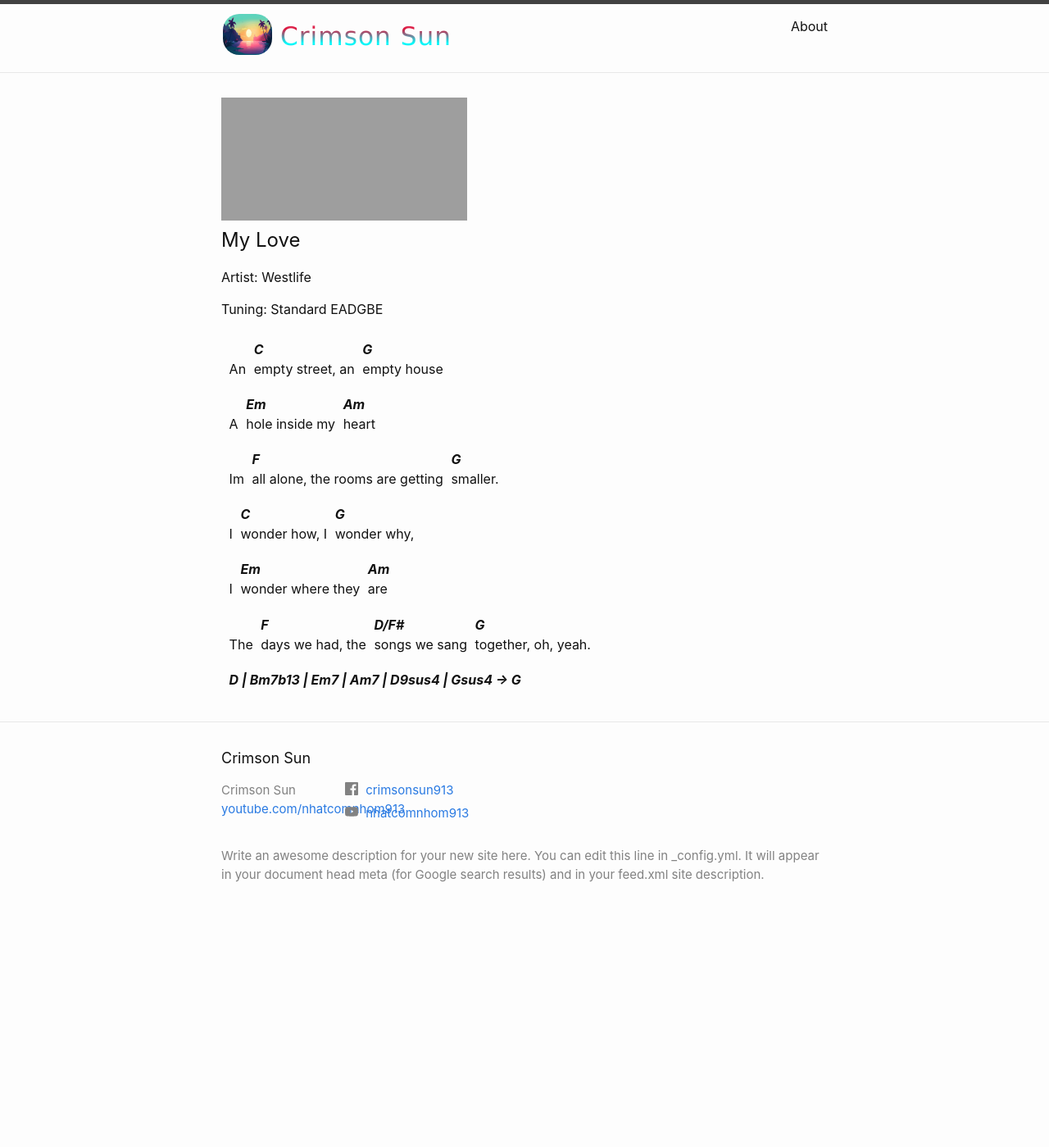
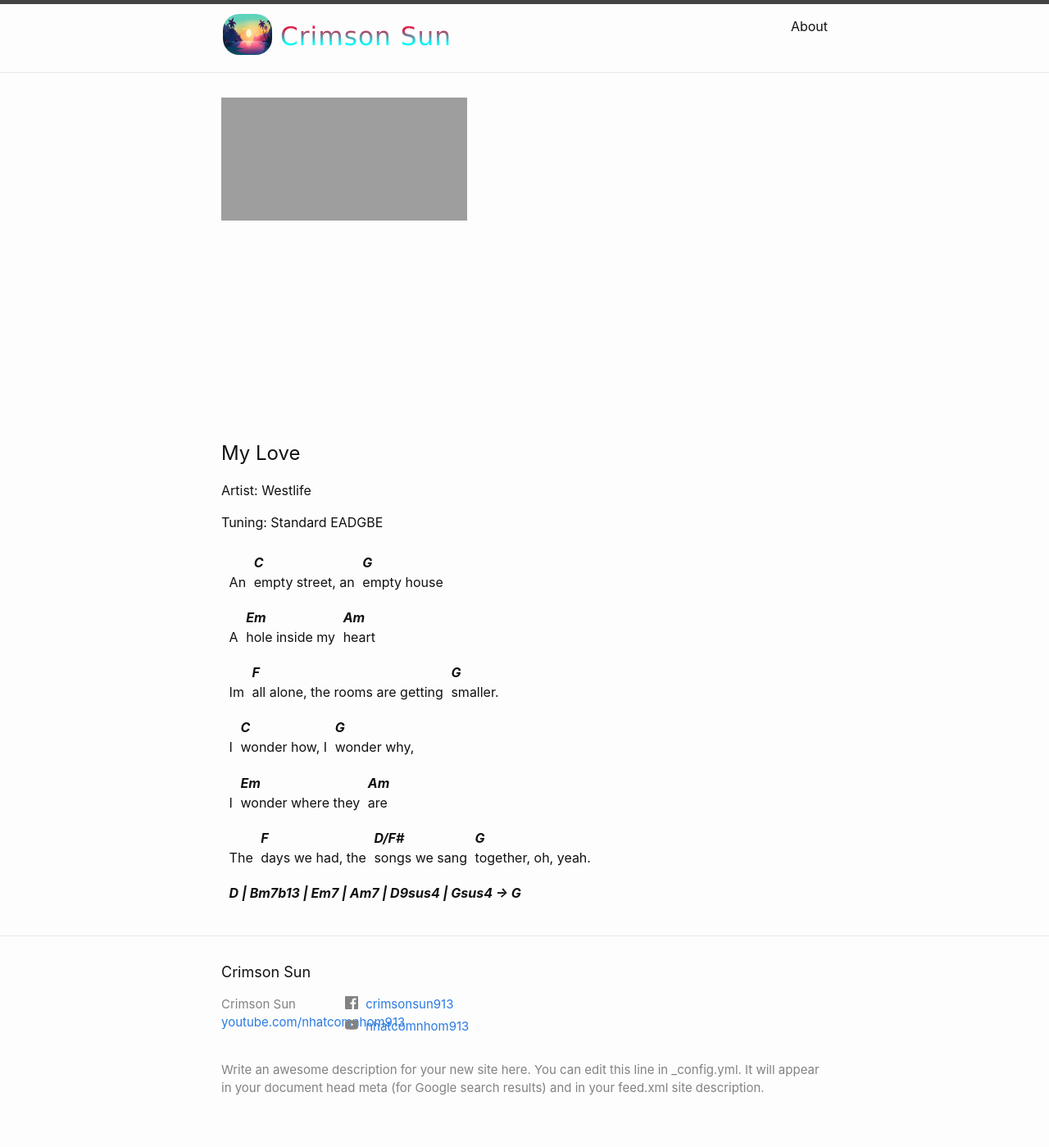
Before and after one commit to CrimsonSunTonic/CrimsonSunTonic.github.io, a Jekyll site: the page built from _posts/2024-06-26-MyLove.markdown, in a window 1280 px wide. Shown: the whole page at 82% size. Built offline with Jekyll 4.4.1, drawn with Linux system fonts in a browser that asks for light colours; before the commit the page ends 1138 px from its top, so only the background shows below that; grey boxes are pictures that could not be loaded.

Commit message:
Update songs.html

```diff
--- a/_layouts/songs.html
+++ b/_layouts/songs.html
@@ -43,7 +43,7 @@
         /* border: 1px solid cyan; */
     }
 
-video {
+div.video {
 width: 100%;
 aspect-ratio: 16/9;
 }
```
